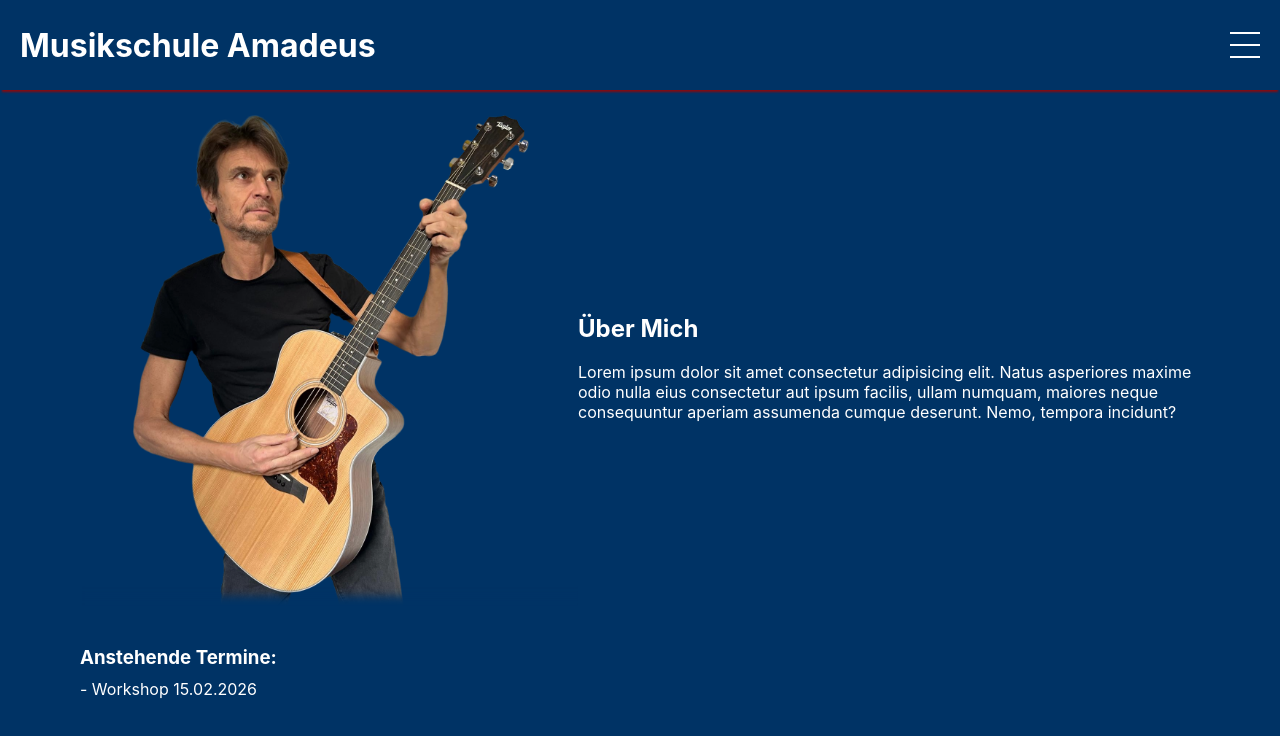
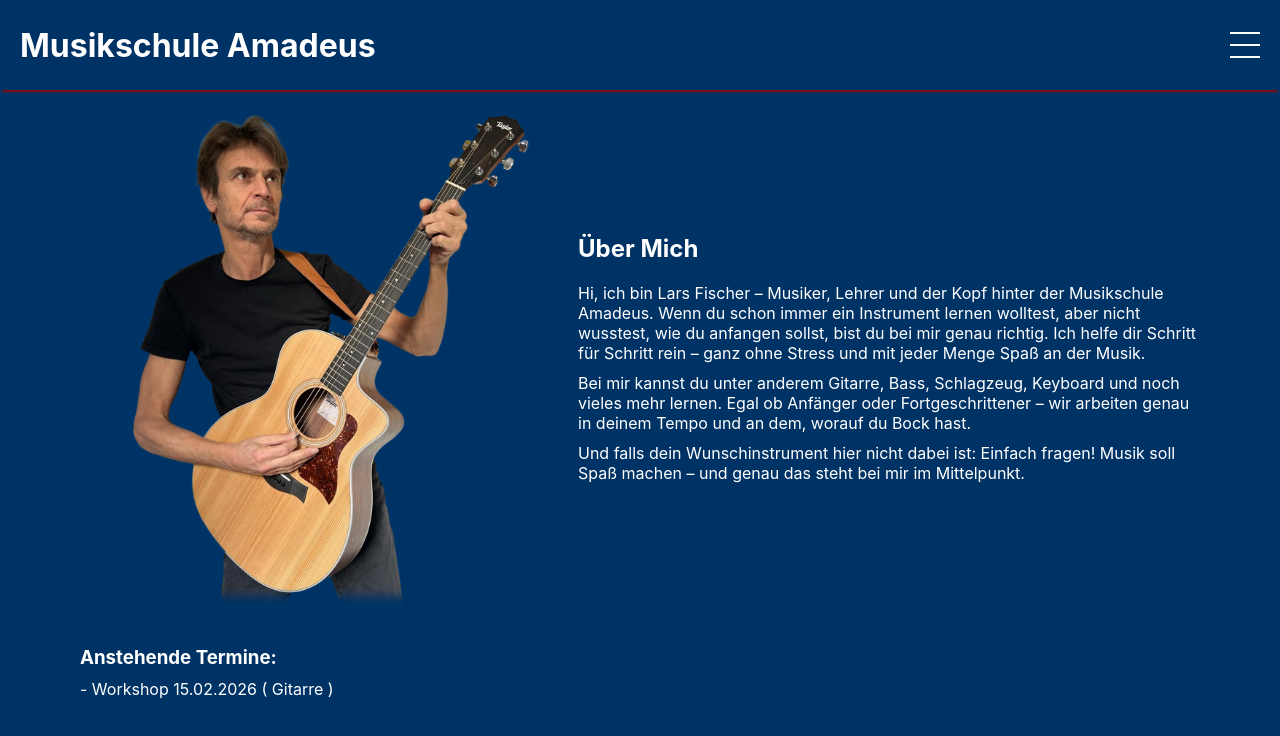
Before and after one commit to JanTHorstmann/Lars-Fischer-Website, an Angular app: page /dashboard in a window 1280 px wide. Shown: the top 736 px of the page. Built offline with nearby package versions, Linux system fonts and the light colour scheme; a web font is replaced by a local one.

Commit message:
introduction get real content

```diff
--- a/src/app/features/introduction/introduction.html
+++ b/src/app/features/introduction/introduction.html
@@ -4,6 +4,19 @@
 
     <div class="about_me">
         <h2>Über Mich</h2>
-        <span>Lorem ipsum dolor sit amet consectetur adipisicing elit. Natus asperiores maxime odio nulla eius consectetur aut ipsum facilis, ullam numquam, maiores neque consequuntur aperiam assumenda cumque deserunt. Nemo, tempora incidunt?</span>
+        <span>
+            Hi, ich bin Lars Fischer – Musiker, Lehrer und der Kopf hinter der Musikschule Amadeus.
+            Wenn du schon immer ein Instrument lernen wolltest, aber nicht wusstest, wie du anfangen sollst, bist du bei
+            mir genau richtig. Ich helfe dir Schritt für Schritt rein – ganz ohne Stress und mit jeder Menge Spaß an der
+            Musik.
+        </span>
+        <span>
+            Bei mir kannst du unter anderem Gitarre, Bass, Schlagzeug, Keyboard und noch vieles mehr lernen. Egal ob
+            Anfänger oder Fortgeschrittener – wir arbeiten genau in deinem Tempo und an dem, worauf du Bock hast.
+        </span>
+        <span>
+            Und falls dein Wunschinstrument hier nicht dabei ist: Einfach fragen!
+            Musik soll Spaß machen – und genau das steht bei mir im Mittelpunkt.
+        </span>
     </div>
 </div>
--- a/src/app/features/introduction/introduction.scss
+++ b/src/app/features/introduction/introduction.scss
@@ -22,6 +22,13 @@
 
     .about_me {
         width: 50%;
+        @include m.d-flex-justify-align($align: flex-start);
+        flex-direction: column;
+        gap: 10px;
+        h2 {
+            margin: 0;
+            margin-bottom: 10px;
+        }
     }
 }
 
--- a/src/app/features/upcoming-dates/upcoming-dates.html
+++ b/src/app/features/upcoming-dates/upcoming-dates.html
@@ -1,6 +1,6 @@
 <div class="content">
     <h3>Anstehende Termine:</h3>
     <div>
-        <span>- Workshop 15.02.2026</span>
+        <span>- Workshop 15.02.2026 ( Gitarre )</span>
     </div>
 </div>
```
